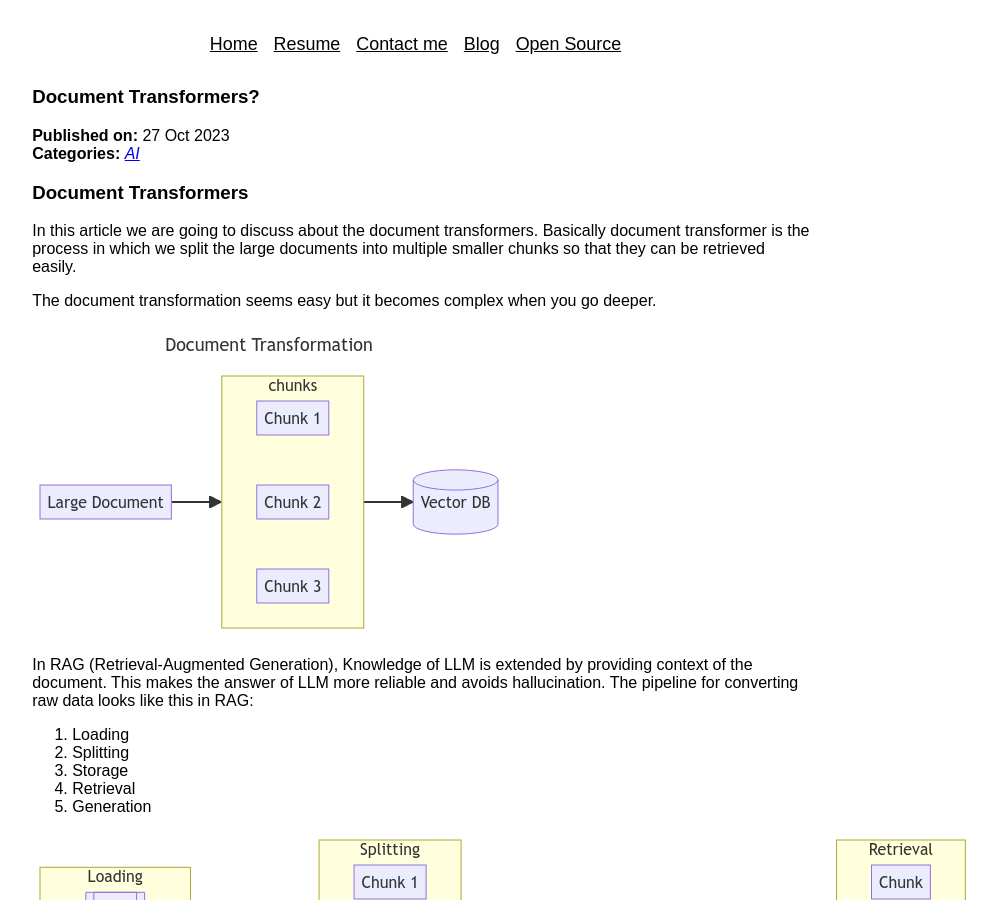
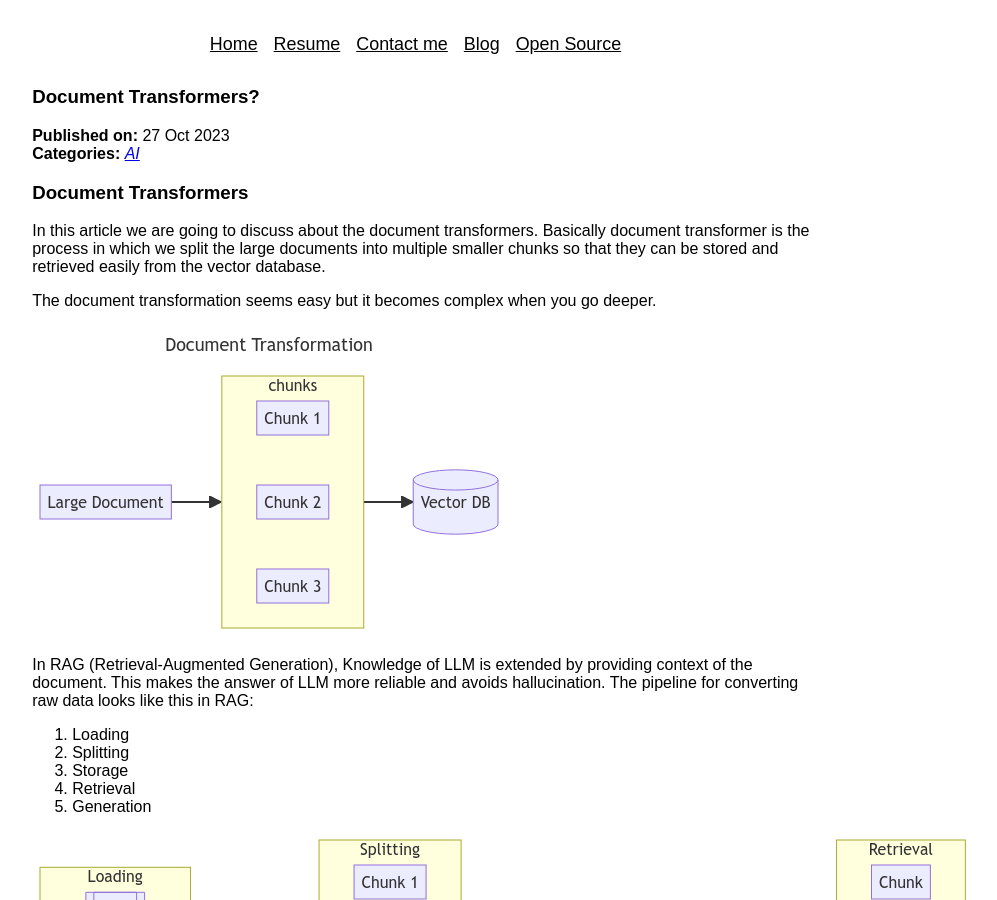
Before and after one commit to shivamarora1/shivamarora1.github.io, a Jekyll site: the page built from _posts/2023-10-27-document-splitting.md, in a window 1280 px wide and 900 px high. Shown: the whole window, without its empty margins (219-1216 px from the left). Built offline with Jekyll 4.4.1, drawn with Linux system fonts in a browser that asks for light colours.

```diff
--- a/_posts/2023-10-27-document-splitting.md
+++ b/_posts/2023-10-27-document-splitting.md
@@ -3,7 +3,7 @@ categories: [ai]
 title: Document Transformers?
 ---
 ### Document Transformers
-In this article we are going to discuss about the document transformers. Basically document transformer is the process in which we split the large documents into multiple smaller chunks so that they can be retrieved easily.
+In this article we are going to discuss about the document transformers. Basically document transformer is the process in which we split the large documents into multiple smaller chunks so that they can be stored and retrieved easily from the vector database.
 
 The document transformation seems easy but it becomes complex when you go deeper.
 
--- a/resume.html
+++ b/resume.html
@@ -1,5 +1,5 @@
 ---
 title: Resume
 ---
-<a target="_blank" href="https://drive.google.com/file/d/1HfVEWbv7WLPAauMLbYIq_Cqt8C3Diz5-/view?usp=sharing"><center><i><h4>Download</h4></i></center></a>
+<a target="_blank" href="https://drive.google.com/file/d/1sZjYzSb3Hrq-X1fXhbGDdy-aogfJuzoo/view?usp=drive_link"><center><i><h4>Download</h4></i></center></a>
 <iframe style="width: 100%; height: 100vh;" src="https://docs.google.com/document/d/e/2PACX-1vTqSUB7tODkv4u4fJDTTZsrEYSRg0a2hH92Uk9DbAD_dYcfyWO34ZflTgDz7RqRXl5LsrDLC_YHwmQB/pub?embedded=true"></iframe>
```
